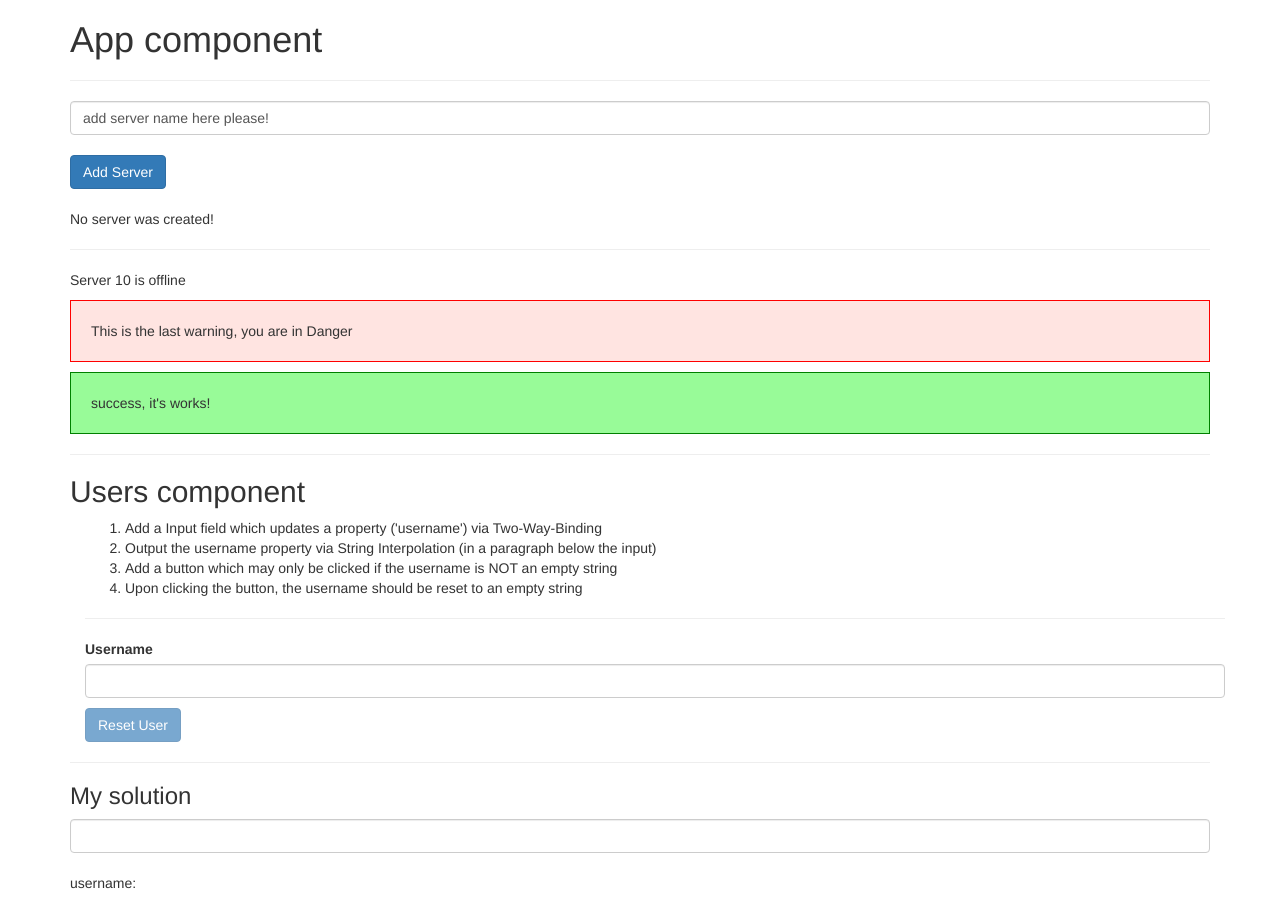
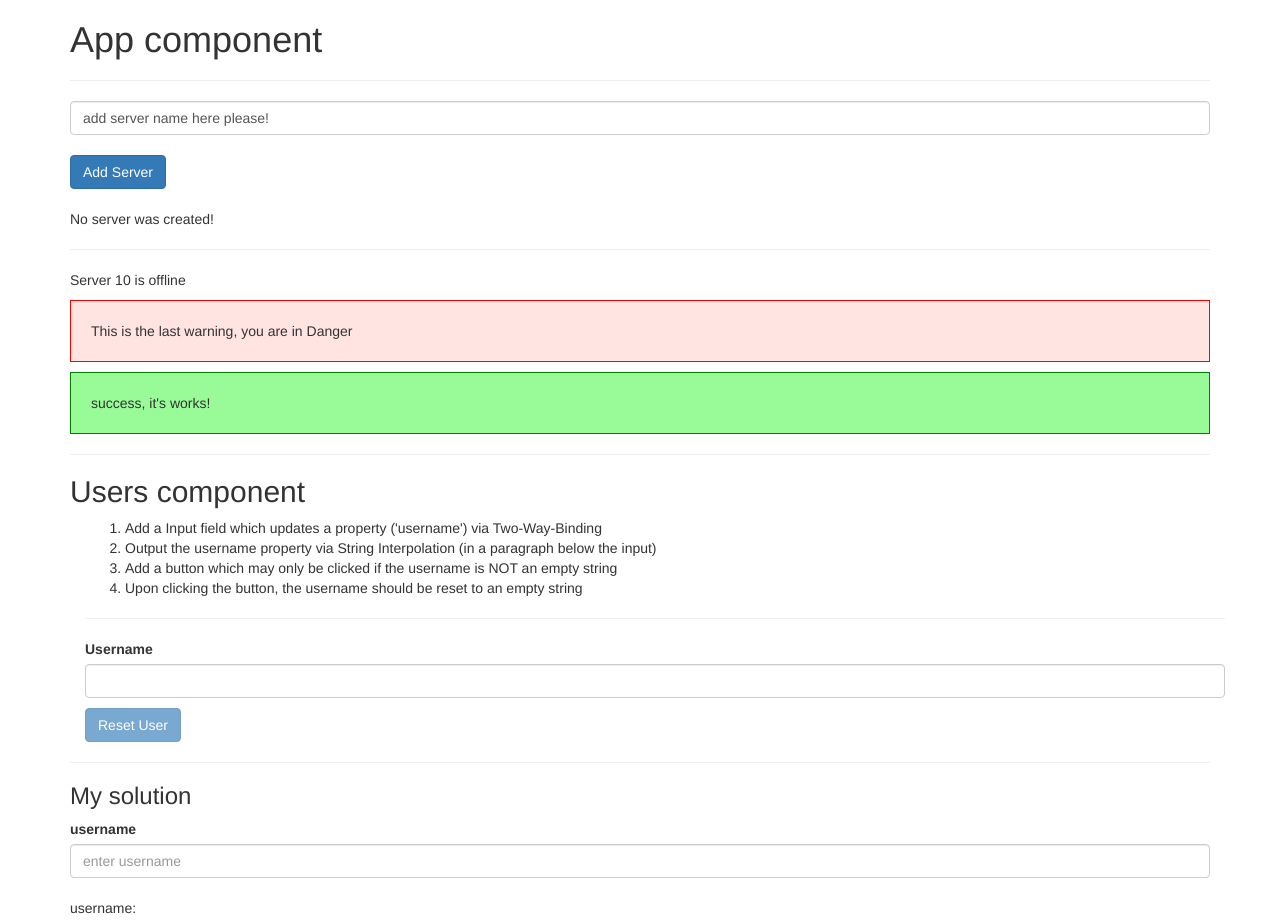
Before and after one commit to zmarkoni/angular-udemy, an Angular app: page / in a window 1280 px wide. Shown: the top 921 px of the page. Built offline with nearby package versions, Linux system fonts and the light colour scheme.

Commit message:
databinding and variable comment

```diff
--- a/src/app/users/users.component.html
+++ b/src/app/users/users.component.html
@@ -18,18 +18,20 @@
         [disabled]="username === ''"
         (click)="username = ''">Reset User</button>
     </div>
+    <!-- Obrati ovde paznju na (click) kako varijabli pristupamo iko je pod navodnicima ali samo kad radimo binding sa desne strane-->
   </div>
 </div>
 
 <hr>
 
 <h3>My solution</h3>
-
+<label>username</label>
 <input
         type="text"
         class="form-control"
         [(ngModel)]="myUsername"
         (input)="onUpdateUserName($event)"
+        placeholder="enter username"
 >
 <br>
 <p>username: {{ myUsername }}</p>
```
